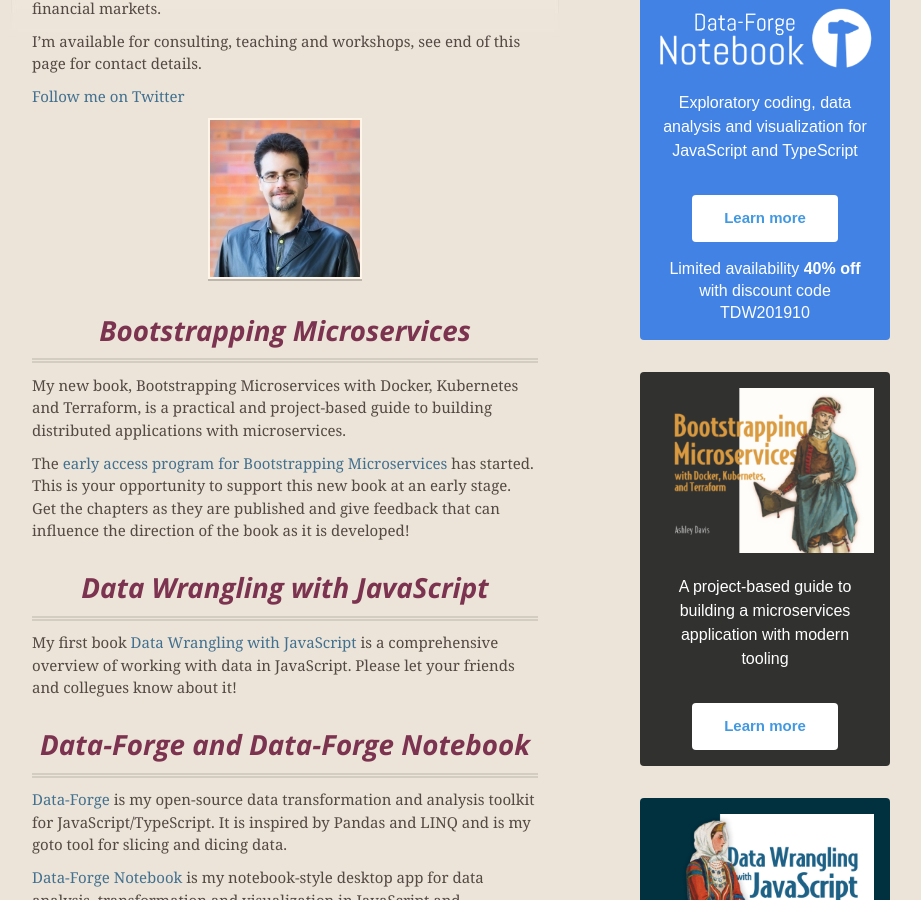
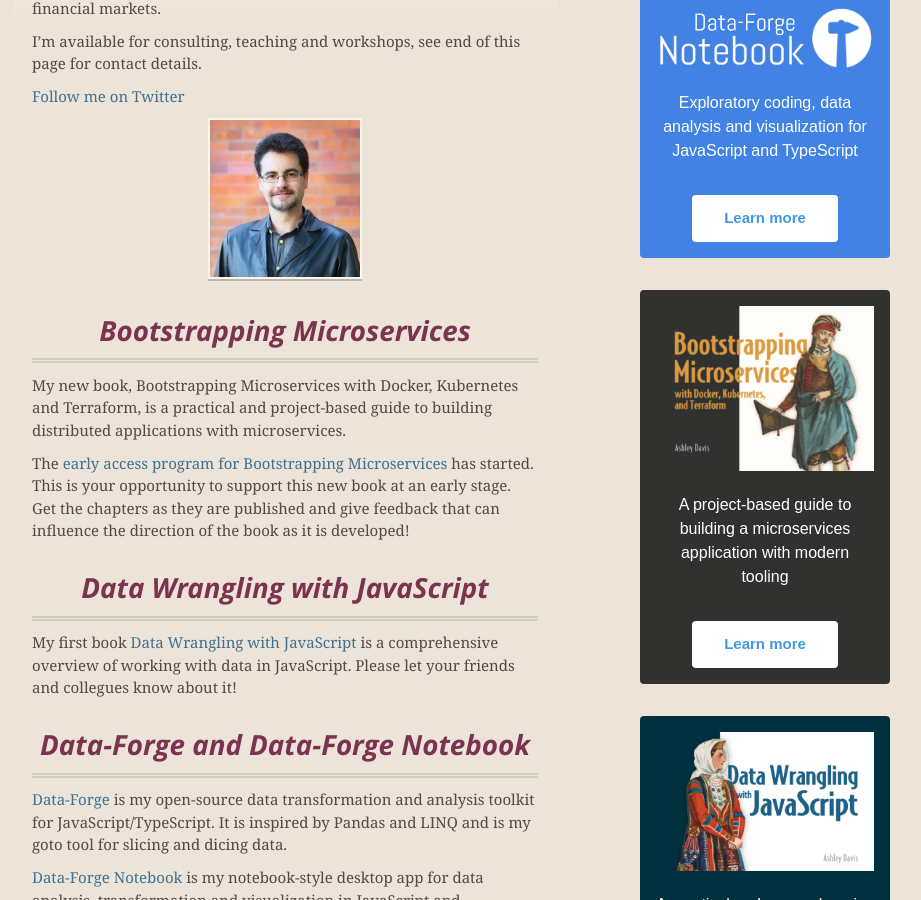
Before and after one commit to ashleydavis/personal-web-page, a Jekyll site: the page built from index.md, in a window 1280 px wide and 900 px high, scrolled down 300 px. Shown: the whole window, without its empty margins (355-1276 px from the left). Built offline with Jekyll 4.4.1, drawn with Linux system fonts in a browser that asks for light colours.

Commit message:
Removed outdated discount.

```diff
--- a/_layouts/default.html
+++ b/_layouts/default.html
@@ -90,7 +90,6 @@
                     >
                     Learn more
                 </a>
-                <div class="text-base mt-4 leading-snug">Limited availability <span class="font-bold">40% off</span> with discount code TDW201910</div>
             </div>
 
             <div
```
